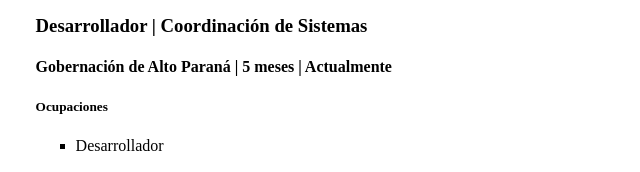
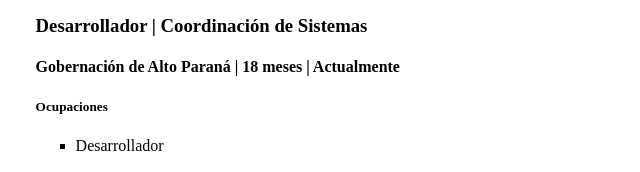
Before and after one commit to GustavoVelazquezSaavedra/curriculum202021, a plain HTML site: page index.html in a window 1280 px wide. Shown: the part 1843-2015 px from the top of the page, 478-1118 px from the left. Drawn offline with Linux system fonts and the light colour scheme.

Commit message:
Actualizando antiguedad en la gobernacion del alto parana

```diff
--- a/index.html
+++ b/index.html
@@ -1,6 +1,6 @@
 <!DOCTYPE html>
 <html>
-<!--Inicio de Curriculum-->
+<!--Inicio de Curriculum 2021-->
     <head>
         <meta charset="utf-8">
         <title>
@@ -234,7 +234,7 @@
                 </article>
                 <article>
                         <h3>Desarrollador | Coordinación de Sistemas</h3>
-                        <h4>Gobernación de Alto Paraná | 5 meses | Actualmente</h4>
+                        <h4>Gobernación de Alto Paraná | 18 meses | Actualmente</h4>
                         <p>
                         	<!--Desarrollo de prototipos de una nueva página web oficial, en proceso de aceptación.
                         	Creación de sistemas de Becas Universitaria según ley, concluido.-->
```
